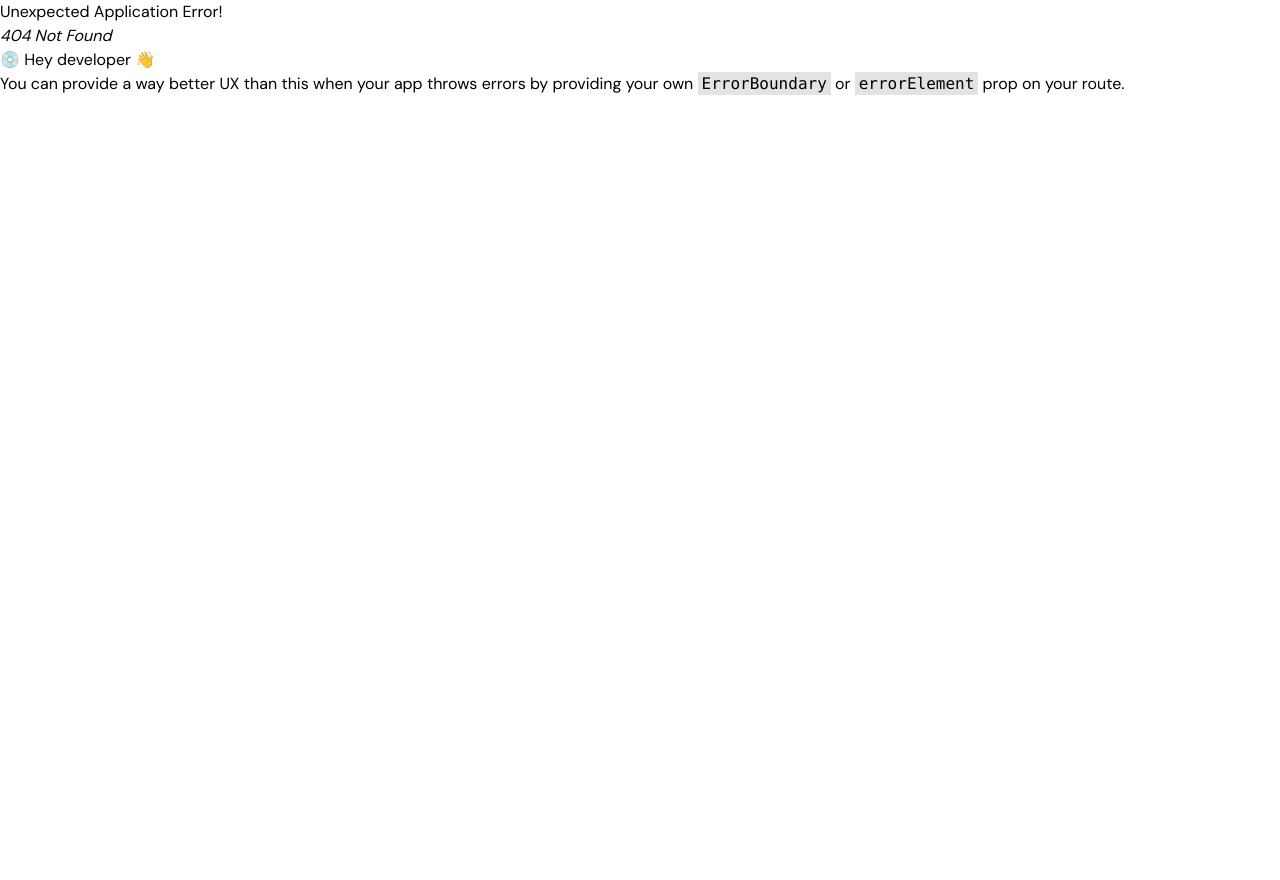
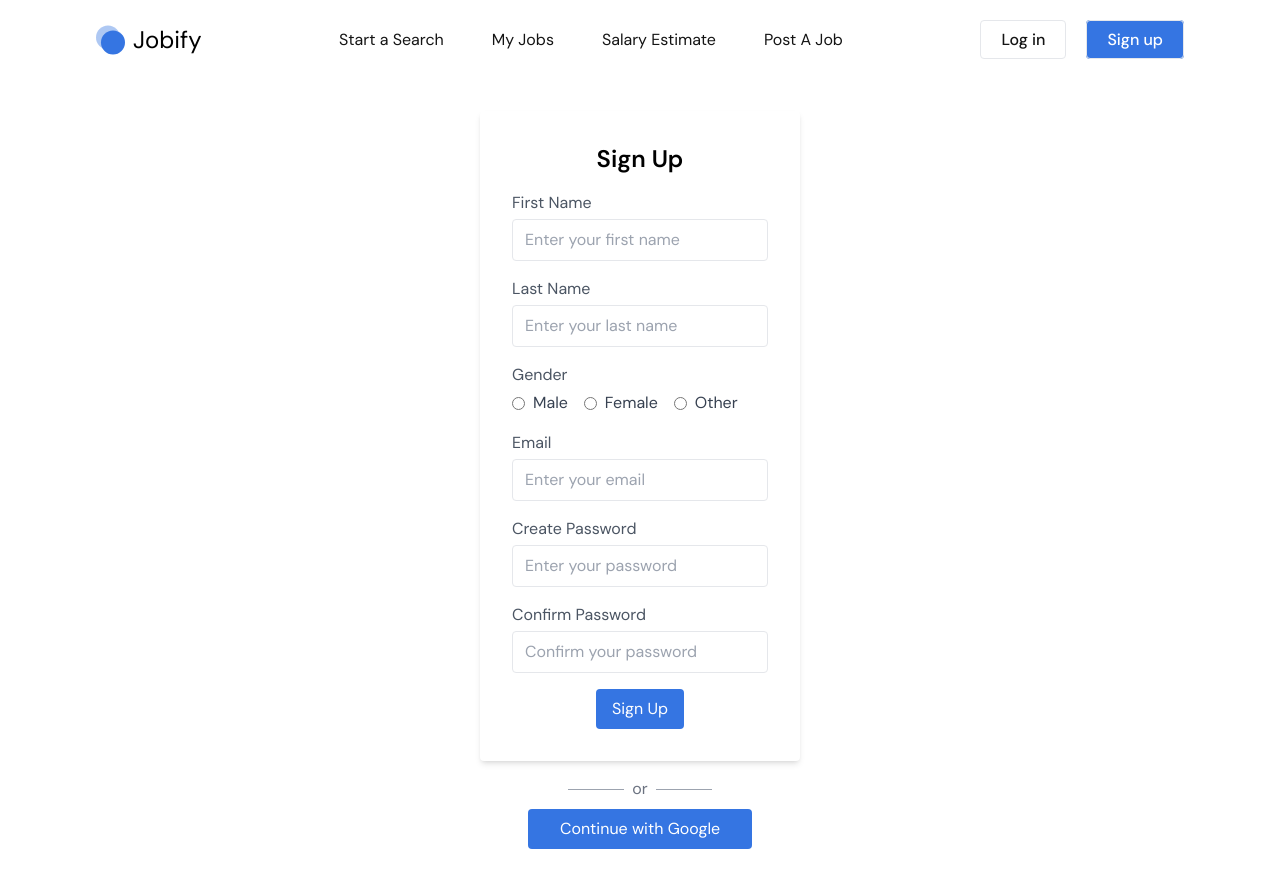
Before and after one commit to ashwinikrishnajirao/Jobify, a React (Vite) app in the folder job-portal-client/: page /signUp in a window 1280 px wide. Before the commit this address had no page. Before the commit the page ends 800 px from the top, so only its background shows below. Built offline with nearby package versions, Linux system fonts and the light colour scheme.

Commit message:
login page designed

```diff
--- a/job-portal-client/src/Components/Login.jsx
+++ b/job-portal-client/src/Components/Login.jsx
@@ -1,24 +1,20 @@
-import React from 'react'
+import React from "react";
 import { GoogleAuthProvider, signInWithPopup } from "firebase/auth";
-import app from '../firebase/firebase.config';
+import app from "../firebase/firebase.config";
 import { getAuth } from "firebase/auth";
 import { createUserWithEmailAndPassword } from "firebase/auth";
 
-
-
-
 const Login = () => {
-
   const auth = getAuth();
-    const emailLogin =() => {
-
-
-
+  const emailLogin = () => {
     createUserWithEmailAndPassword(auth, email, password)
       .then((userCredential) => {
         // Signed up
         const email = userCredential.email;
         const password = userCredential.password;
+        console.log(email);
+        console.log(password)
+        alert("You are Logged In !");
         // ...
       })
       .catch((error) => {
@@ -26,14 +22,16 @@ createUserWithEmailAndPassword(auth, email, password)
         const errorMessage = error.message;
         alert("incorrect username or password");
       });
-    }
+  };
 
   const googleProvider = new GoogleAuthProvider();
   const handleLogin = () => {
-        signInWithPopup(auth, googleProvider).then((result) => {
+    signInWithPopup(auth, googleProvider)
+      .then((result) => {
         const user = result.user;
         console.log(user);
-          }).catch((error) => {
+      })
+      .catch((error) => {
         const errorMessage = error.message;
         // The email of the user's account used.
         const email = error.customData.email;
@@ -41,39 +39,64 @@ createUserWithEmailAndPassword(auth, email, password)
         const credential = GoogleAuthProvider.credentialFromError(error);
         // ...
       });
-    }
+  };
   return (
-    <div>
-<form onSubmit={emailLogin} className="flex flex-col items-center justify-center">
-  <div className="flex flex-col w-full gap-4 md:w-1/2">
-    <div className="flex rounded shadow-sm ring-1 ring-inset ring-gray-300 focus-within:ring-2 focus-within:ring-inset focus-within:ring-indigo-600">
+    <div className="h-screen flex items-center justify-center flex-col">
+    <form
+      onSubmit={emailLogin}
+      className="bg-white p-8 rounded shadow-md w-80"
+    >
+      <h2 className="text-2xl font-semibold mb-4 text-center">Login</h2>
+      <div className="mb-4">
+        <label htmlFor="email" className="block mb-1 text-gray-600">
+          Email
+        </label>
         <input
           type="email"
           name="email"
           id="email"
           placeholder="Enter your email"
-        className="flex-1 border-0 bg-transparent py-1.5 pl-8 text-gray-900 placeholder:text-gray-400 focus:right-0 sm:text-sm sm:leading-6"
+          className="w-full border rounded py-2 px-3 text-gray-900 placeholder-gray-400 focus:outline-none focus:ring focus:ring-indigo-600"
         />
       </div>
-    <div className="flex rounded shadow-sm ring-1 ring-inset ring-gray-300 focus-within:ring-2 focus-within:ring-inset focus-within:ring-indigo-600">
+      <div className="mb-4">
+        <label htmlFor="password" className="block mb-1 text-gray-600">
+          Password
+        </label>
         <input
           type="password"
-        name="Password"
-        id="Password"
-        placeholder="Enter your Password"
-        className="flex-1 border-0 bg-transparent py-1.5 pl-8 text-gray-900 placeholder:text-gray-400 focus:right-0 sm:text-sm sm:leading-6"
+          name="password"
+          id="password"
+          placeholder="Enter your password"
+          className="w-full border rounded py-2 px-3 text-gray-900 placeholder-gray-400 focus:outline-none focus:ring focus:ring-indigo-600"
         />
       </div>
-    <button type="submit" className="bg-blue py-2 px-8 text-white rounded">Login/Signup</button>
+      <div className="flex justify-center">
+      <button
+        type="submit"
+        className="bg-blue text-white py-2 px-4 rounded hover:bg-blue-600"
+      >
+        Login
+      </button>
       </div>
     </form>
 
-
-    <div className='h-screen w-full flex items-center justify-center'>
-        <button className='bg-blue px-8 py-2 text-white' onClick={handleLogin}>Continue with Google</button>
+    <div className="mt-4">
+      <div className="flex items-center justify-center mb-2">
+        <div className="border-b border-gray-400 w-1/4"></div>
+        <div className="mx-2 text-gray-500">or</div>
+        <div className="border-b border-gray-400 w-1/4"></div>
+      </div>
+      <button
+        className="bg-blue px-8 py-2 text-white rounded hover:bg-blue-600"
+        onClick={handleLogin}
+      >
+        Continue with Google
+      </button>
     </div>
   </div>
-  )
-}
+
+  );
+};
 
 export default Login;
--- a/job-portal-client/src/Components/Navbar.jsx
+++ b/job-portal-client/src/Components/Navbar.jsx
@@ -51,7 +51,7 @@ const Navbar = () => {
                 </ul>
                 <div className='text-base text-primary font-medium space-x-5 hidden lg:block'>
                     <Link to="/login" className='py-2 px-5 border rounded'>Log in</Link>
-                    <Link to="/sign-up" className='py-2 px-5 border rounded bg-blue text-white'>Sign up</Link>
+                    <Link to="/signUp" className='py-2 px-5 border rounded bg-blue text-white'>Sign up</Link>
                 </div>
 
                 {/*mobile menu*/}
@@ -81,7 +81,8 @@ const Navbar = () => {
                             </li>
                         ))
 }
-<li className='text-white py-1'><Link to="/login" >Log in</Link>
+<li className='text-white py-1'><Link to="/login" >Log in</Link></li>
+<li className='text-white py-1'><Link to="/SignUp" >Sign Up</Link>
               </li>
               </ul>
             </div>
--- /dev/null
+++ b/job-portal-client/src/Components/SignUp.jsx
@@ -0,0 +1,131 @@
+import React from 'react'
+
+const SignUp = ({emailSignUp, handleLogin}) => {
+  return (
+    <div className="h-screen flex items-center justify-center flex-col w-full max-w-screen-lg mx-auto">
+
+  <form
+    onSubmit={emailSignUp}
+    className="bg-white p-8 rounded shadow-md w-80"
+  >
+    <h2 className="text-2xl font-semibold mb-4 text-center">Sign Up</h2>
+    <div className="mb-4">
+      <label htmlFor="firstName" className="block mb-1 text-gray-600">
+        First Name
+      </label>
+      <input
+        type="text"
+        name="firstName"
+        id="firstName"
+        placeholder="Enter your first name"
+        className="w-full border rounded py-2 px-3 text-gray-900 placeholder-gray-400 focus:outline-none focus:ring focus:ring-indigo-600"
+      />
+    </div>
+    <div className="mb-4">
+      <label htmlFor="lastName" className="block mb-1 text-gray-600">
+        Last Name
+      </label>
+      <input
+        type="text"
+        name="lastName"
+        id="lastName"
+        placeholder="Enter your last name"
+        className="w-full border rounded py-2 px-3 text-gray-900 placeholder-gray-400 focus:outline-none focus:ring focus:ring-indigo-600"
+      />
+    </div>
+    <div className="mb-4">
+      <label className="block mb-1 text-gray-600">Gender</label>
+      <div className="flex items-center">
+        <label className="inline-flex items-center mr-4">
+          <input
+            type="radio"
+            name="gender"
+            value="male"
+            className="form-radio text-indigo-600"
+          />
+          <span className="ml-2 text-gray-700">Male</span>
+        </label>
+        <label className="inline-flex items-center mr-4">
+          <input
+            type="radio"
+            name="gender"
+            value="female"
+            className="form-radio text-indigo-600"
+          />
+          <span className="ml-2 text-gray-700">Female</span>
+        </label>
+        <label className="inline-flex items-center">
+          <input
+            type="radio"
+            name="gender"
+            value="other"
+            className="form-radio text-indigo-600"
+          />
+          <span className="ml-2 text-gray-700">Other</span>
+        </label>
+      </div>
+    </div>
+    <div className="mb-4">
+      <label htmlFor="email" className="block mb-1 text-gray-600">
+        Email
+      </label>
+      <input
+        type="email"
+        name="email"
+        id="email"
+        placeholder="Enter your email"
+        className="w-full border rounded py-2 px-3 text-gray-900 placeholder-gray-400 focus:outline-none focus:ring focus:ring-indigo-600"
+      />
+    </div>
+    <div className="mb-4">
+      <label htmlFor="password" className="block mb-1 text-gray-600">
+        Create Password
+      </label>
+      <input
+        type="password"
+        name="password"
+        id="password"
+        placeholder="Enter your password"
+        className="w-full border rounded py-2 px-3 text-gray-900 placeholder-gray-400 focus:outline-none focus:ring focus:ring-indigo-600"
+      />
+    </div>
+    <div className="mb-4">
+      <label htmlFor="confirmPassword" className="block mb-1 text-gray-600">
+        Confirm Password
+      </label>
+      <input
+        type="password"
+        name="confirmPassword"
+        id="confirmPassword"
+        placeholder="Confirm your password"
+        className="w-full border rounded py-2 px-3 text-gray-900 placeholder-gray-400 focus:outline-none focus:ring focus:ring-indigo-600"
+      />
+    </div>
+    <div className="flex justify-center">
+    <button
+      type="submit"
+      className="bg-blue text-white py-2 px-4 rounded hover:bg-blue-600"
+    >
+      Sign Up
+    </button></div>
+  </form>
+
+  <div className="mt-4">
+    <div className="flex items-center justify-center mb-2">
+      <div className="border-b border-gray-400 w-1/4"></div>
+      <div className="mx-2 text-gray-500">or</div>
+      <div className="border-b border-gray-400 w-1/4"></div>
+    </div>
+    <button
+      className="bg-blue px-8 py-2 text-white rounded hover:bg-blue-600"
+      onClick={handleLogin}
+    >
+      Continue with Google
+    </button>
+  </div>
+</div>
+
+  )
+}
+
+export default SignUp
--- a/job-portal-client/src/Router/Router.jsx
+++ b/job-portal-client/src/Router/Router.jsx
@@ -8,6 +8,7 @@ import SalaryPage from "../Pages/SalaryPage";
 import UpdateJob from "../Pages/UpdateJob";
 import Login from "../Components/Login";
 import JobDetails from "../Pages/JobDetails";
+import SignUp from "../Components/SignUp";
 
 const router = createBrowserRouter([
   {
@@ -29,6 +30,10 @@ const router = createBrowserRouter([
         element: <Login />,
       },
       {
+        path: "/signUp",
+        element: <SignUp />,
+      },
+      {
         path: "/job/:id",
         element: <JobDetails />,
       },
```
Lines whose indentation alone changed are shown as unchanged.
